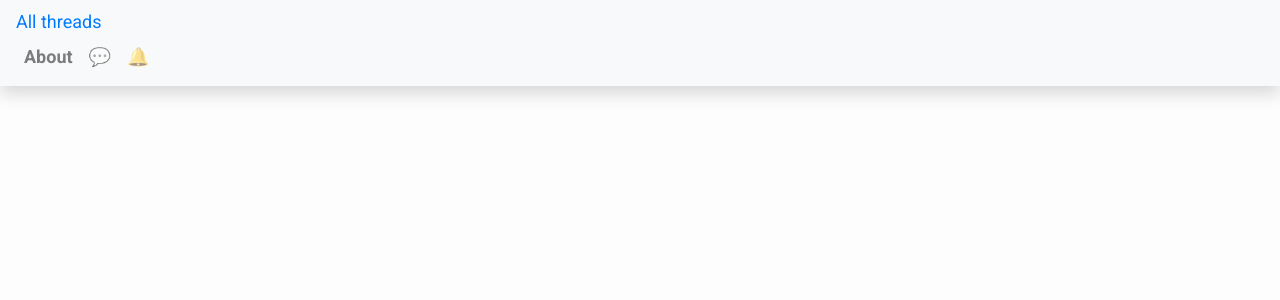
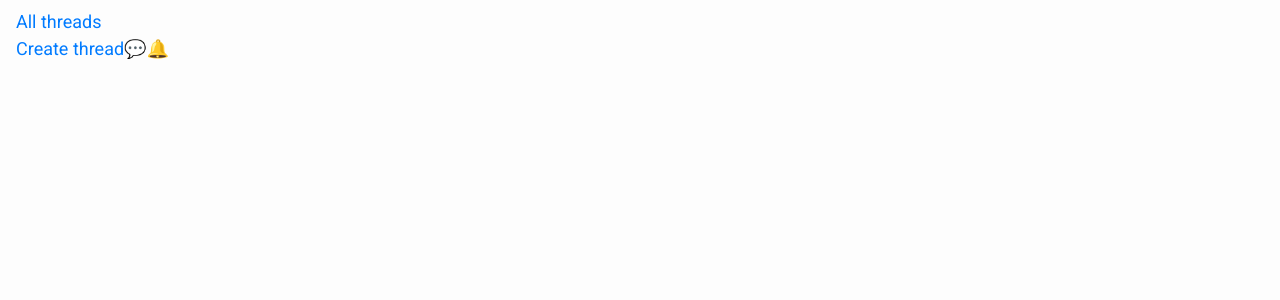
Before and after one commit to mohamadsaad1/saadit, a Django app: page / in a window 1280 px wide. Shown: the top 300 px of the page. Run offline with Django 3.2, Linux system fonts and the light colour scheme; data that the repository does not hold is empty; some libraries are stand-ins or nearby versions.

Commit message:
create ui

```diff
--- a/threads/templates/base.html
+++ b/threads/templates/base.html
@@ -14,23 +14,17 @@
   {% endblock %}
 </head>
     <body>
-        <nav class="navbar navbar-expand-lg navbar-light bg-light shadow" id="mainNav">
+        <nav class="navbar navbar-expand-lg " >
             <div class="first-class">
                 <a href="{% url 'home' %}">All threads</a>
-                <button class="navbar-toggler navbar-toggler-right" type="button" data-toggle="collapse" data-target="#navbarResponsive"
-                    aria-controls="navbarResponsive" aria-expanded="false" aria-label="Toggle navigation">
-                    <span class="navbar-toggler-icon"></span>
-                </button>
                 <div class="second-class" id="navbarResponsive">
                     <ul class="navbar-nav ml-auto">
-                        <li class="nav-item text-black">
-                            <a class="nav-link text-black font-weight-bold" href="#">About</a>
+                      <li><a href="{% url 'threads_create' %}">Create thread</a></li>
+                        <li>
+                            <a href="#">💬</a>
                         </li>
-                        <li class="nav-item text-black">
-                            <a class="nav-link text-black font-weight-bold" href="#">💬</a>
-                        </li>
-                        <li class="nav-item text-black">
-                            <a class="nav-link text-black font-weight-bold" href="#">🔔</a>
+                        <li >
+                            <a href="#">🔔</a>
                         </li>
                     </ul>
                 </div>
--- a/threads/urls.py
+++ b/threads/urls.py
@@ -2,7 +2,11 @@ from django.urls import path
 from . import views
 
 urlpatterns = [
+  # localhost:8000/
     path('', views.ThreadList.as_view(), name='home'),
-    path('<slug:slug>/', views.ThreadDetail.as_view(), name='thread_detail'),
 
+    path('<slug:slug>/', views.ThreadDetail.as_view(),
+    name='thread_detail'),
+
+    path('create/', views.ThreadCreate.as_view(), name='threads_create'),
 ]
--- a/threads/views.py
+++ b/threads/views.py
@@ -1,7 +1,13 @@
 from django.shortcuts import render
 from django.views import generic
+from django.views.generic.edit import CreateView
 from .models import Thread
 
+
+
+def threads_index(request):
+  threads = Thread.objects.all()
+  return render(request, 'threads/index.html', { 'threads': threads })
 
 class ThreadList(generic.ListView):
     queryset = Thread.objects.filter(status=1).order_by('-created_on')
@@ -10,3 +16,7 @@ class ThreadList(generic.ListView):
 class ThreadDetail(generic.DetailView):
     model = Thread
     template_name = 'thread_detail.html'
+
+class ThreadCreate(CreateView):
+  model = Thread
+  fields = '__all__'
```
